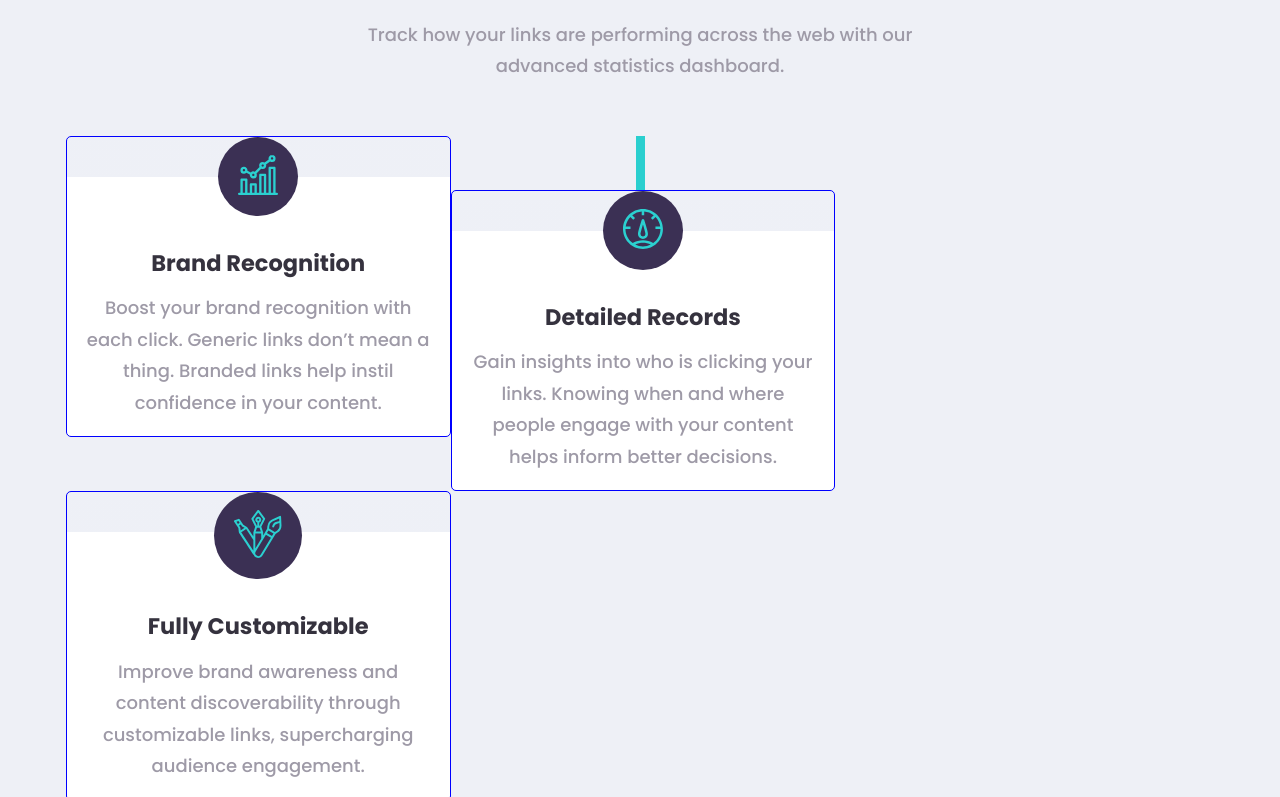
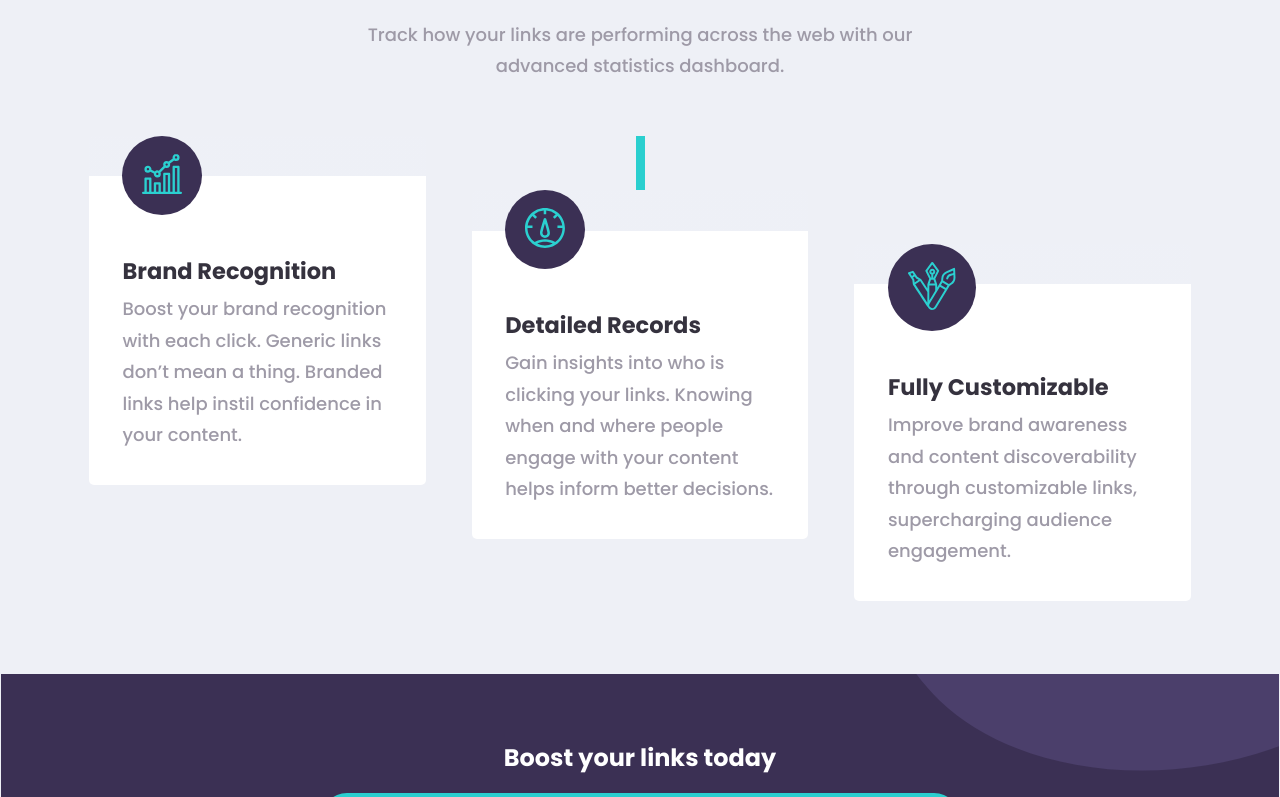
Before and after one commit to emily-v/url-shortening-landing-page, an Angular app: page / in a window 1280 px wide. Shown: the part 1003-1800 px from the top of the page. Built offline with nearby package versions, Linux system fonts and the light colour scheme.

Commit message:
work on stats cards styling

```diff
--- a/src/app/app.component.scss
+++ b/src/app/app.component.scss
@@ -361,14 +361,32 @@ footer {
         .stats-details {
             margin: 0 5%;
         }
+
+        .stats-card {
+
+            .icon-container {
+                margin-left: 10%;
+            }
+
+            .stats-content {
+                text-align: left;
+                padding: 10%;
+
+                .title-dk {
+                    margin: .5em auto;
+                }
+            }
+        }
     }
 
     @for $i from 1 through 12 {
         $w: ($i / 12) * 100%;
         .col-#{$i}-lg {
-            width: $w;
+            box-sizing: border-box;
+            width: $w - 4%;
+            margin: 0 2%;
             float: left;
-            border: 1px solid blue;
+            // border: 1px solid blue;
         }
     }
 
```
